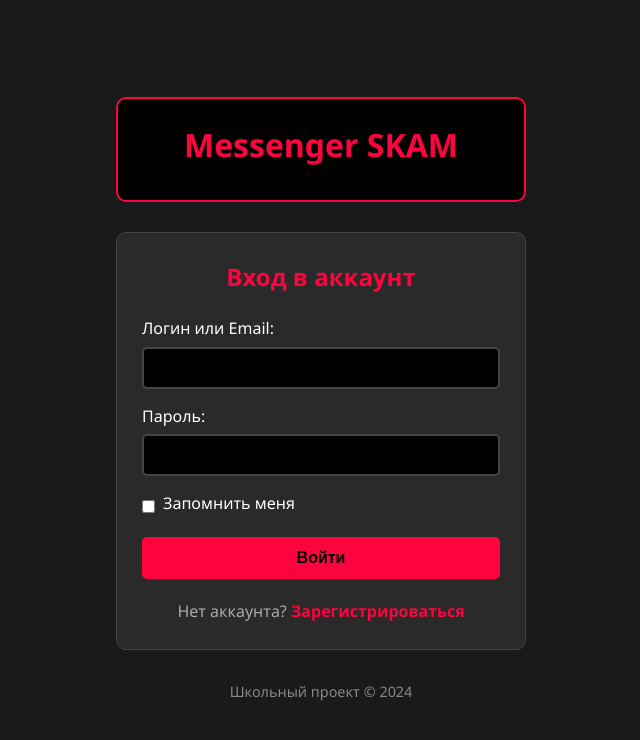
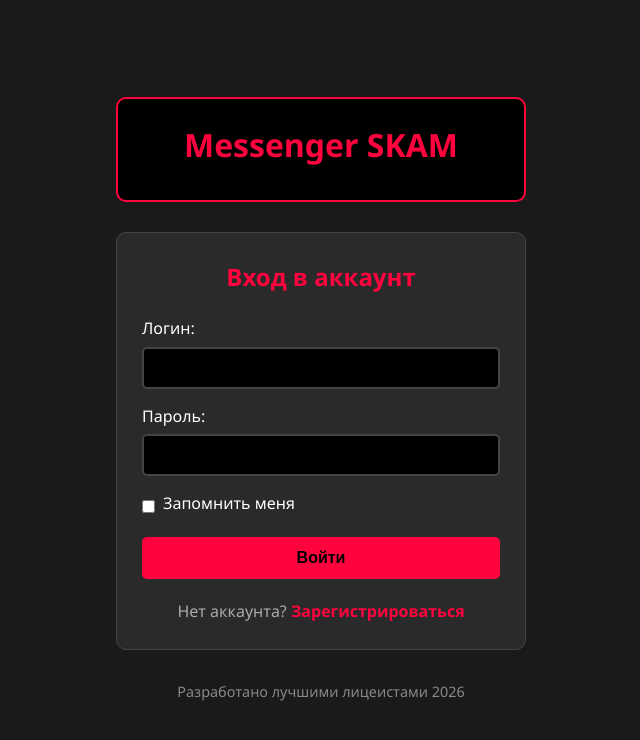
Before and after one commit to ya-cheliks/messenger-skam, a Flask app: page /auth/login in a window 1280 px wide. Shown: the top 740 px of the page, without its empty margins (319-959 px from the left). Run offline with Flask 3, Linux system fonts and the light colour scheme.

Commit message:
версия без почты

```diff
--- a/auth/routes.py
+++ b/auth/routes.py
@@ -11,11 +11,10 @@ def register():
 
     if request.method == 'POST':
         username = request.form.get('username')
-        email = request.form.get('email')
         password = request.form.get('password')
         password2 = request.form.get('password2')
 
-        if not username or not email or not password:
+        if not username or not password:
             flash('Заполните все поля!', 'error')
             return redirect(url_for('auth.register'))
 
@@ -27,11 +26,7 @@ def register():
             flash('Такой пользователь уже есть!', 'error')
             return redirect(url_for('auth.register'))
 
-        if User.query.filter_by(email=email).first():
-            flash('Email уже зарегистрирован!', 'error')
-            return redirect(url_for('auth.register'))
-
-        user = User(username=username, email=email)
+        user = User(username=username)
         user.set_password(password)
         db.session.add(user)
         db.session.commit()
@@ -48,14 +43,11 @@ def login():
         return redirect(url_for('chat.index'))
 
     if request.method == 'POST':
-        username_or_email = request.form.get('username_or_email')
+        username = request.form.get('username')
         password = request.form.get('password')
         remember = request.form.get('remember') == 'on'
 
-        user = User.query.filter(
-            (User.username == username_or_email) |
-            (User.email == username_or_email)
-        ).first()
+        user = User.query.filter_by(username=username).first()
 
         if user and user.check_password(password):
             login_user(user, remember=remember)
--- a/models.py
+++ b/models.py
@@ -8,7 +8,6 @@ db = SQLAlchemy()
 class User(UserMixin, db.Model):
     id = db.Column(db.Integer, primary_key=True)
     username = db.Column(db.String(64), unique=True, nullable=False, index=True)
-    email = db.Column(db.String(120), unique=True, nullable=False, index=True)
     password_hash = db.Column(db.String(128), nullable=False)
 
     def set_password(self, password):
--- a/templates/auth/login.html
+++ b/templates/auth/login.html
@@ -8,8 +8,8 @@
 
     <form method="POST">
         <div class="form-group">
-            <label for="username_or_email">Логин или Email:</label>
-            <input type="text" id="username_or_email" name="username_or_email" required>
+            <label for="username">Логин:</label>
+            <input type="text" id="username" name="username" required>
         </div>
 
         <div class="form-group">
--- a/templates/auth/register.html
+++ b/templates/auth/register.html
@@ -10,11 +10,6 @@
         <div class="form-group">
             <label for="username">Придумайте логин:</label>
             <input type="text" id="username" name="username" required minlength="3" maxlength="20">
-        </div>
-
-        <div class="form-group">
-            <label for="email">Ваш Email:</label>
-            <input type="email" id="email" name="email" required>
         </div>
 
         <div class="form-group">
--- a/templates/base.html
+++ b/templates/base.html
@@ -28,7 +28,7 @@
         </main>
 
         <footer>
-            <p>Школьный проект © 2024</p>
+            <p>Разработано лучшими лицеистами 2026</p>
         </footer>
     </div>
 </body>
```
